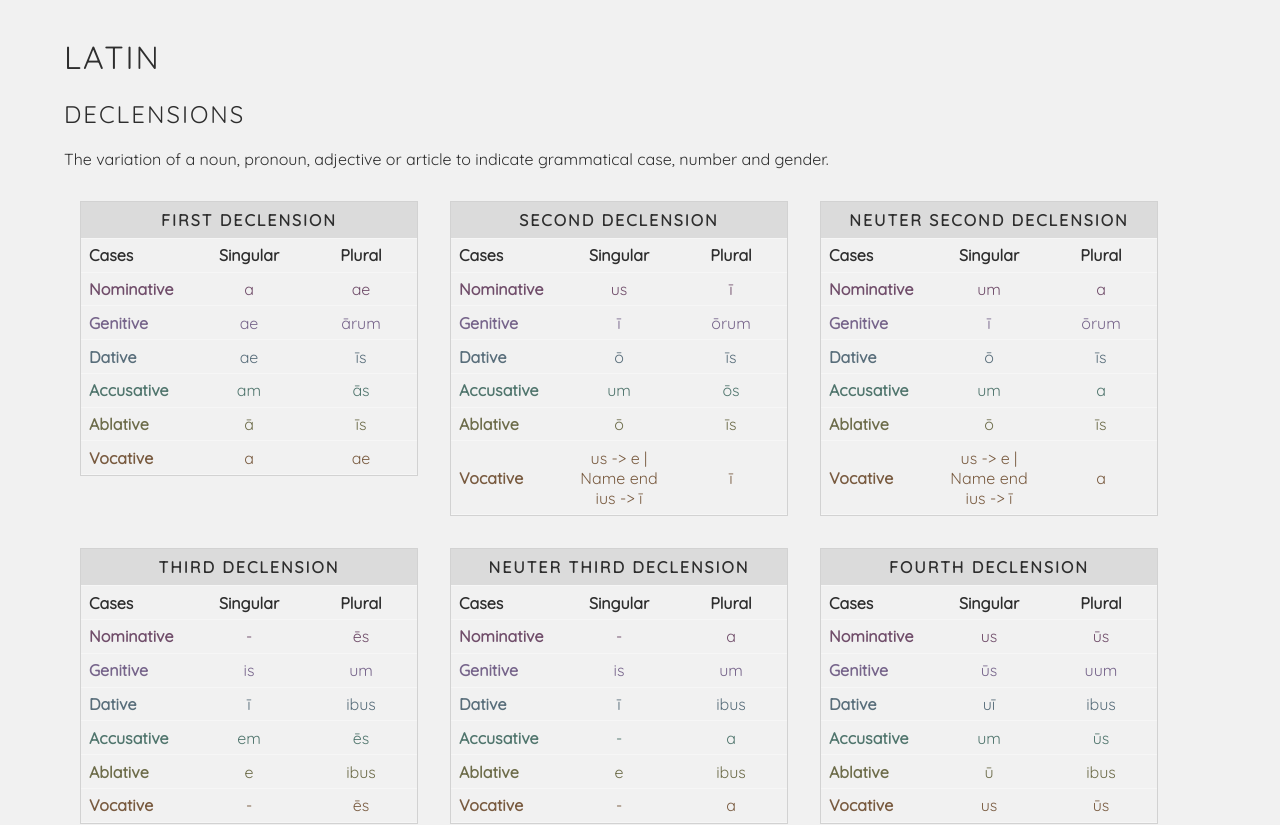
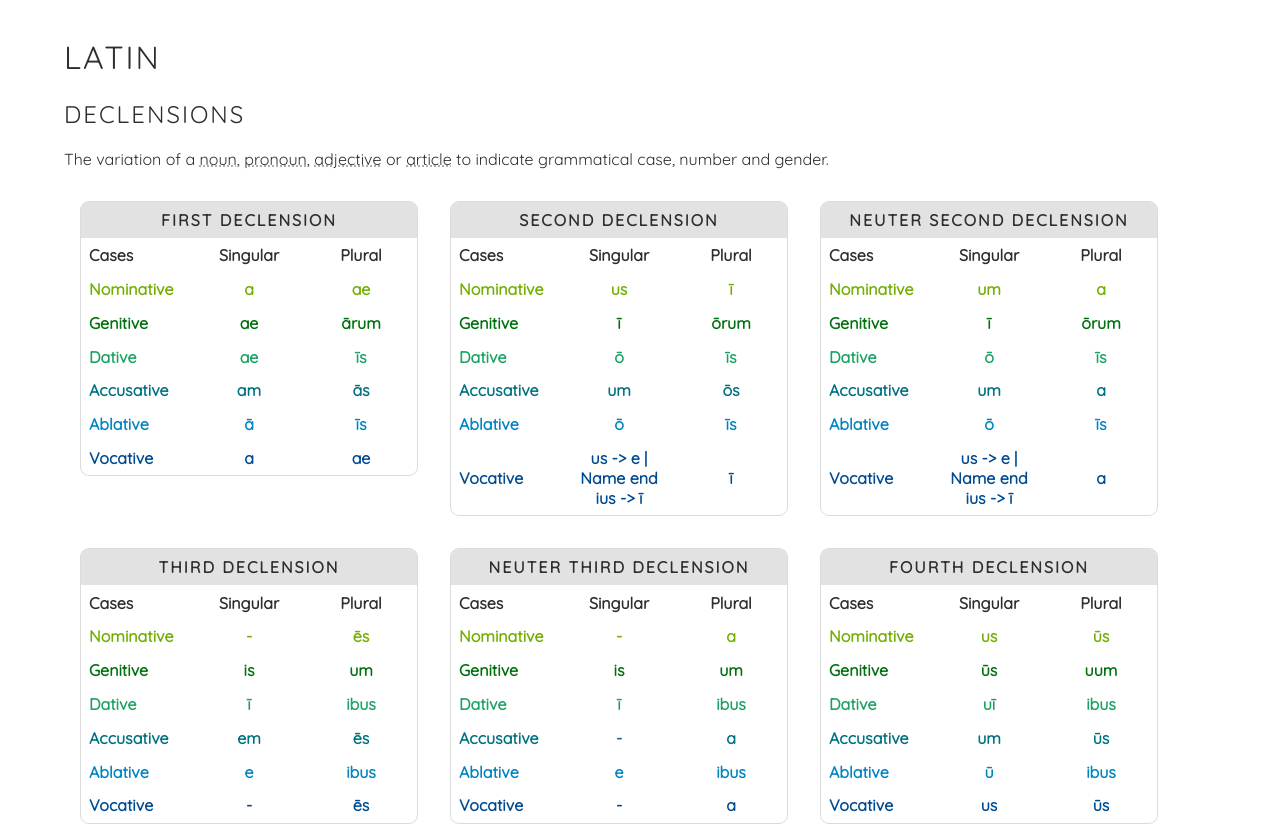
Before and after one commit to blinkous/latin, a React (Create React App) app: page / in a window 1280 px wide. Shown: the top 825 px of the page. Built offline with nearby package versions, Linux system fonts and the light colour scheme.

Commit message:
modified accent colors, added description tooltips to the noun, pronoun, adjective and article in the declension definition

```diff
--- a/src/App.js
+++ b/src/App.js
@@ -12,8 +12,48 @@ const App = () => {
         <header>
           <h2 className="heading">Declensions</h2>
           <p>
-            The variation of a noun, pronoun, adjective or article to indicate
-            grammatical case, number and gender.
+            The variation of a{" "}
+            <span className="keyword">
+              noun
+              <span className="info">
+                A person, place or thing.
+                <span className="example">
+                  Aislin, Gemma, New York, cat, audience
+                </span>
+              </span>
+            </span>
+            ,{" "}
+            <span className="keyword">
+              pronoun
+              <span className="info">
+                A word that is used instead of a noun or noun phrase
+                <span className="example">
+                  I, me, he, she, herself, you, it, that, they, each, few, many,
+                  who, whoever, whose, someone, everybody
+                </span>
+              </span>
+            </span>
+            ,{" "}
+            <span className="keyword">
+              adjective
+              <span className="info">
+                A word or phrase that describes a noun
+                <span className="example">
+                  The <em>red</em> balloon. The <em>melodic</em> sounds. The
+                  grass is <em>green</em> here.
+                </span>
+              </span>
+            </span>{" "}
+            or{" "}
+            <span className="keyword">
+              article
+              <span className="info">
+                Special modifiers that appear before nouns or noun phrases that
+                help clarify the meaning of them.
+                <span className="example">the, a/an</span>
+              </span>
+            </span>{" "}
+            to indicate grammatical case, number and gender.
           </p>
         </header>
         {Object.entries(allDeclensions).map(([key, value], index) => (
--- a/src/styles/App.css
+++ b/src/styles/App.css
@@ -1,5 +1,58 @@
+#home {
+  --accent-1: var(--green-palette-1);
+  --accent-2: var(--green-palette-2);
+  --accent-3: var(--green-palette-3);
+  --accent-4: var(--green-palette-4);
+  --accent-5: var(--green-palette-5);
+  --accent-6: var(--green-palette-6);
+}
 .heading {
   text-transform: uppercase;
   letter-spacing: 2px;
   font-weight: normal;
 }
+
+.keyword {
+  position: relative;
+  text-decoration: underline dotted rgb(155, 155, 155);
+  transition: 0.3s all;
+  cursor: pointer;
+}
+.keyword:hover {
+  text-decoration-color: var(--accent-1);
+  color: var(--accent-1);
+}
+.keyword:hover .info {
+  opacity: 1;
+  pointer-events: initial;
+}
+.info {
+  transition: 0.3s opacity;
+  display: inline-block;
+  width: 20rem;
+  position: absolute;
+  opacity: 0;
+  bottom: 100%;
+  left: -50%;
+  padding: 0.75rem;
+  /* border: 1px solid rgb(214, 214, 214); */
+  border-radius: 9px;
+  pointer-events: none;
+  color: var(--font-color);
+  overflow: hidden;
+  background: var(--background-main);
+}
+.info::before {
+  content: "";
+  height: 100%;
+  width: 100%;
+  position: absolute;
+  top: 0;
+  left: 0;
+  background: var(--accent-1);
+  opacity: 0.1;
+}
+.example {
+  color: var(--accent-1);
+  display: block;
+}
--- a/src/styles/DeclensionTable.css
+++ b/src/styles/DeclensionTable.css
@@ -1,26 +1,17 @@
 .case {
+  text-align: left;
   text-transform: capitalize;
 }
 
 .declension-table {
   border: 1px solid rgba(138, 138, 138, 0.308);
-  /* border-spacing: 0; */
   border-collapse: collapse;
-  /* --accent-1: rgb(255, 227, 250);
-  --accent-2: rgb(239, 225, 255);
-  --accent-3: rgb(217, 240, 255);
-  --accent-4: rgb(204, 233, 227);
-  --accent-5: rgb(235, 234, 183);
-  --accent-6: rgb(255, 218, 183); */
-  --accent-1: rgb(112, 77, 106);
-  --accent-2: rgb(119, 101, 139);
-  --accent-3: rgb(88, 109, 122);
-  --accent-4: rgb(80, 117, 109);
-  --accent-5: rgb(109, 108, 74);
-  --accent-6: rgb(121, 91, 64);
   display: inline-block;
   vertical-align: top;
   margin: 1rem;
+  font-weight: bold;
+  border-radius: 9px;
+  overflow: hidden;
 }
 .declension-table-title {
   font-weight: bold;
@@ -72,6 +63,3 @@
 .vocative {
   color: var(--accent-6);
 }
-.case {
-  text-align: left;
-}
--- a/src/styles/index.css
+++ b/src/styles/index.css
@@ -3,8 +3,32 @@ body {
   font-family: "Quicksand", sans-serif;
   -webkit-font-smoothing: antialiased;
   -moz-osx-font-smoothing: grayscale;
-  background: rgb(241, 241, 241);
   padding: 1rem 5%;
-  color: white;
-  color: rgb(46, 46, 46);
+
+  --background-main: white;
+  --foreground-main: rgb(46, 46, 46);
+  --font-color: var(--foreground-main);
+  --accent-1: rgb(175, 0, 146);
+  --accent-2: rgb(104, 0, 223);
+  --accent-3: rgb(0, 135, 219);
+  --accent-4: rgb(0, 160, 125);
+  --accent-5: rgb(146, 141, 0);
+  --accent-6: rgb(146, 68, 0);
+
+  --green-palette-1: rgb(114, 175, 0);
+  --green-palette-2: rgb(0, 112, 15);
+  --green-palette-3: rgb(27, 163, 100);
+  --green-palette-4: rgb(0, 113, 128);
+  --green-palette-5: rgb(0, 132, 194);
+  --green-palette-6: rgb(0, 75, 146);
+
+  --pink-pallete-1: rgb(219, 106, 172);
+  --pink-pallete-2: rgb(214, 90, 204);
+  --pink-pallete-3: rgb(177, 107, 173);
+  --pink-pallete-4: rgb(115, 27, 150);
+  --pink-pallete-5: rgb(162, 40, 219);
+  --pink-pallete-6: rgb(133, 89, 184);
+
+  background: var(--background-main);
+  color: var(--font-color);
 }
```
